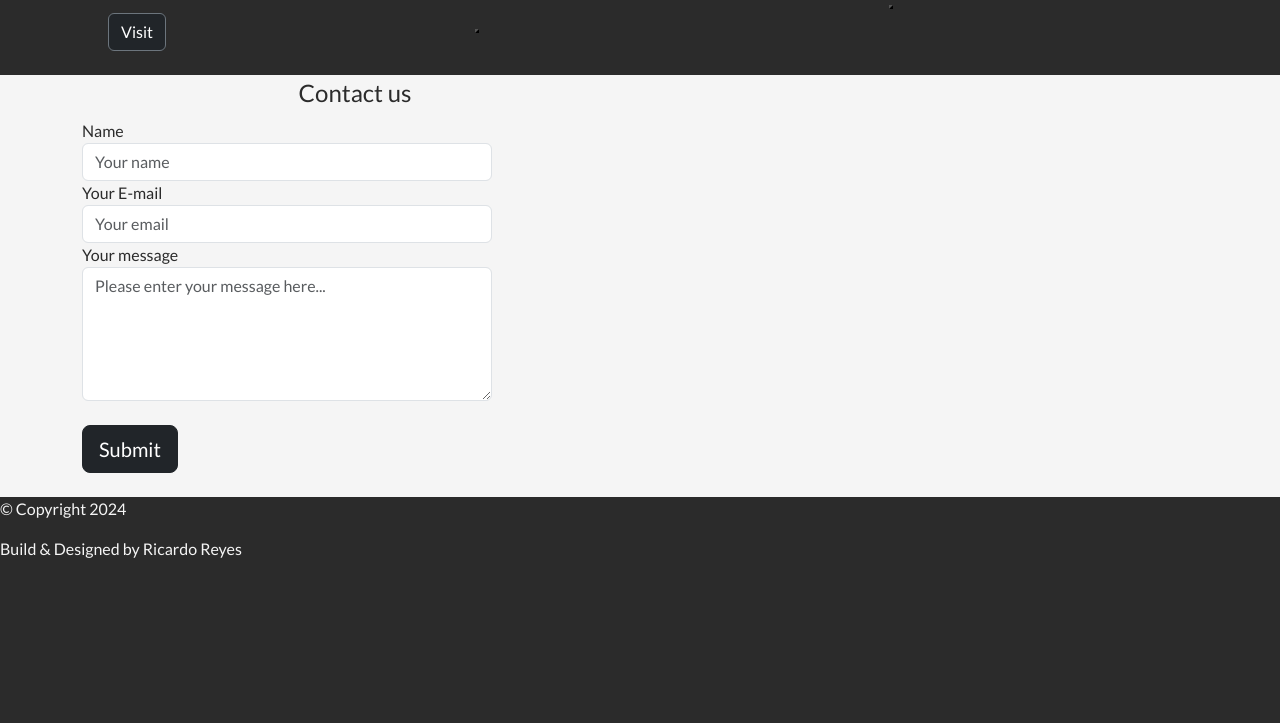
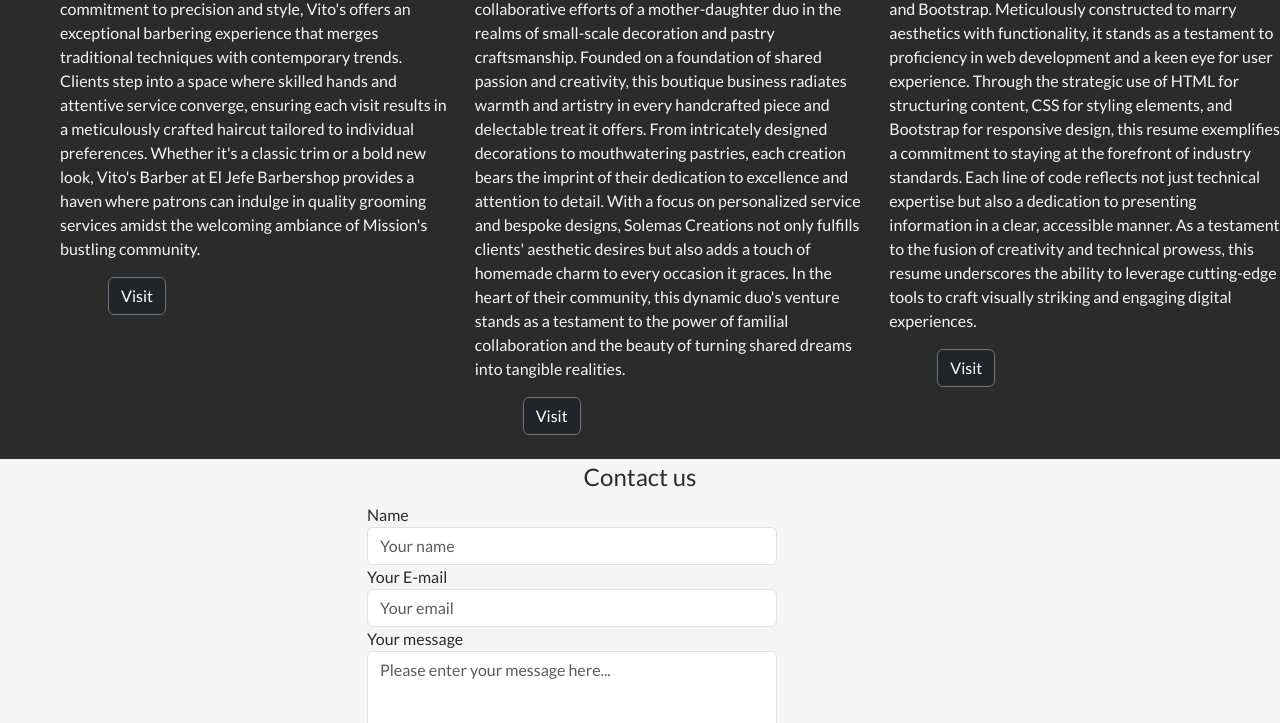
Before and after one commit to Ricardo-ReyesJr/portfolio524, a plain HTML site: page index.html in a window 1280 px wide. Shown: the part 2077-2800 px from the top of the page. Before the commit the page ends 2654 px from the top, so only its background shows below. Drawn offline with nearby package versions, Linux system fonts and the light colour scheme.

Commit message:
added the paragraphs to the projects removed top image.

```diff
--- a/index.html
+++ b/index.html
@@ -44,9 +44,9 @@
                     <button type="button" class="btn btn-dark mb-4"><a href="#contact">Let's Chat</a></button>
                 </div>
             </div>
-            <div class="col-md-5 d-flex">
+            <!-- <div class="col-md-5 d-flex">
                 <img src="img/rick_reyes.png" alt="" class="rickImgMain rounded-circle mt-5">
-            </div>
+            </div> -->
     </main>
 
     <!-- about -->
@@ -92,25 +92,27 @@
     <section id="projects" class="row d-flex justify-content-center align-content-center ms-5 mt-4">
         <div class="col-md-4">
             <img src="img/Vitos BarberShop.png" alt="Vito" class="projectLogo rounded-circle">
-            <p>Vito's is a barber located at El Jefe Barbershop in Mission, Texas.</p>
+            <p>
+                Vito's Barber is nestled within the vibrant atmosphere of El Jefe Barbershop, situated in Mission, Texas. With a commitment to precision and style, Vito's offers an exceptional barbering experience that merges traditional techniques with contemporary trends. Clients step into a space where skilled hands and attentive service converge, ensuring each visit results in a meticulously crafted haircut tailored to individual preferences. Whether it's a classic trim or a bold new look, Vito's Barber at El Jefe Barbershop provides a haven where patrons can indulge in quality grooming services amidst the welcoming ambiance of Mission's bustling community.</p>
             <button type="button" class="btn btn-dark mb-4 border border-secondary ms-5">Visit</button>
         </div>
         <div class="col-md-4">
             <img src="img/Solemas Creations.png" alt="sol" class="projectLogo rounded-circle">
-            <p>Solemas is a mom and daughter small decoration and pastry business.</p>
-            <button type="button"></button>
+            <p>Solemas Creations is a heartwarming tale of familial bond and entrepreneurial spirit, epitomizing the collaborative efforts of a mother-daughter duo in the realms of small-scale decoration and pastry craftsmanship. Founded on a foundation of shared passion and creativity, this boutique business radiates warmth and artistry in every handcrafted piece and delectable treat it offers. From intricately designed decorations to mouthwatering pastries, each creation bears the imprint of their dedication to excellence and attention to detail. With a focus on personalized service and bespoke designs, Solemas Creations not only fulfills clients' aesthetic desires but also adds a touch of homemade charm to every occasion it graces. In the heart of their community, this dynamic duo's venture stands as a testament to the power of familial collaboration and the beauty of turning shared dreams into tangible realities.</p>
+            <button type="button" class="btn btn-dark mb-4 border border-secondary ms-5">Visit</button>
         </div>
         <div class="col-md-4">
             <img src="img/Resume.png" alt="resume" class="projectLogo rounded-circle">
-            <p>This is my resume done using HTML,CSS, and Bootstrap.</p>
-            <button type="button"></button>
+            <p>
+                Crafted with precision and a flair for modern design, this resume represents a showcase of skills in HTML, CSS, and Bootstrap. Meticulously constructed to marry aesthetics with functionality, it stands as a testament to proficiency in web development and a keen eye for user experience. Through the strategic use of HTML for structuring content, CSS for styling elements, and Bootstrap for responsive design, this resume exemplifies a commitment to staying at the forefront of industry standards. Each line of code reflects not just technical expertise but also a dedication to presenting information in a clear, accessible manner. As a testament to the fusion of creativity and technical prowess, this resume underscores the ability to leverage cutting-edge tools to craft visually striking and engaging digital experiences.</p>
+            <button type="button" class="btn btn-dark mb-4 border border-secondary ms-5">Visit</button>
         </div>
     </section>
 
     <!-- contact -->
     <section id="contact">
         <div class="container">
-            <div class="row">
+            <div class="row justify-content-center">
               <div class="col-md-6 col-md-offset-3">
                 <div class="well well-sm">
                   <form class="form-horizontal" action="" method="post">
@@ -156,14 +158,14 @@
     </section>
 
     <!-- footer -->
-    <footer id="footer">
-        <div class="col-md-6">
-            <p>
+    <footer id="footer" class="row d-flex justify-content-between">
+        <div class="col-md-8 col-sm-6">
+            <p class="ms-2">
                 &copy; Copyright 2024
             </p>
         </div>
-        <div class="col-md-6">
-            <p>
+        <div class="col-md-4 col-sm-6">
+            <p class="text-md-end me-2 ms-2">
                 Build & Designed by Ricardo Reyes
             </p>
         </div>
```
